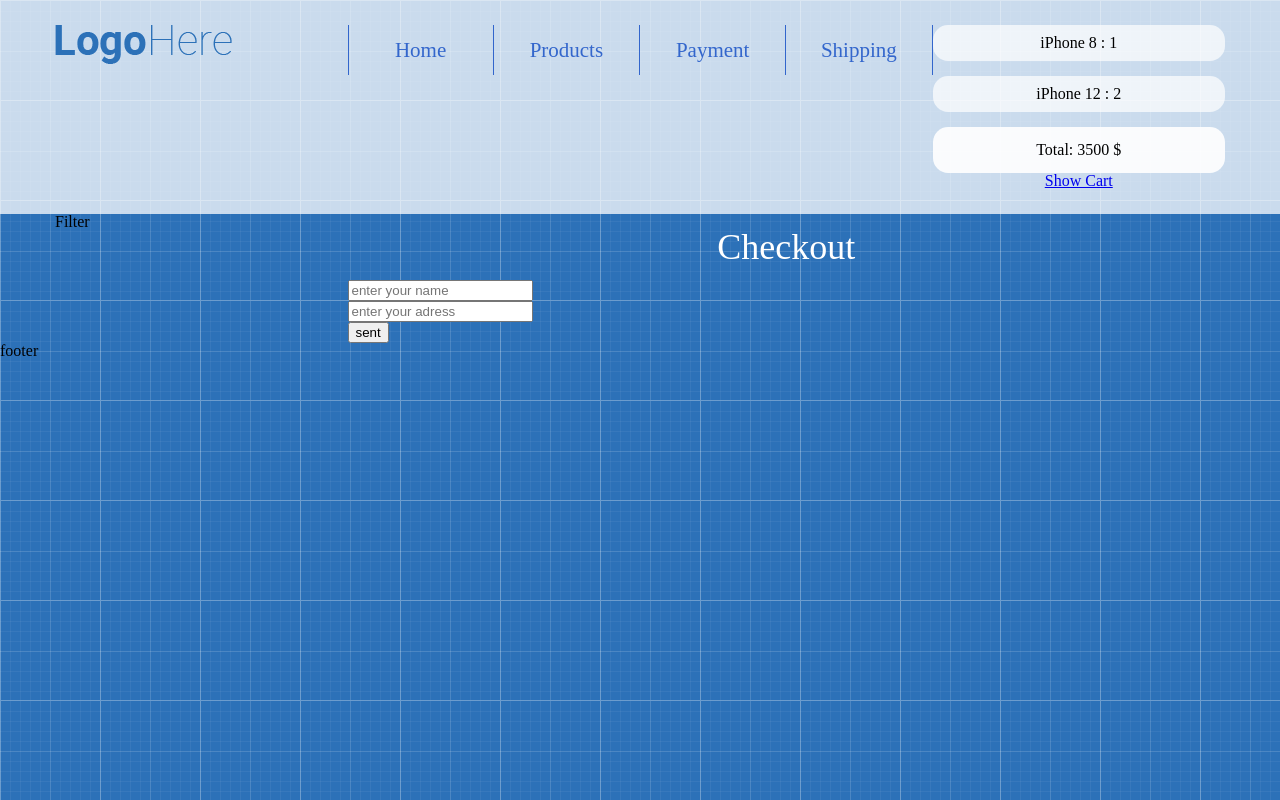
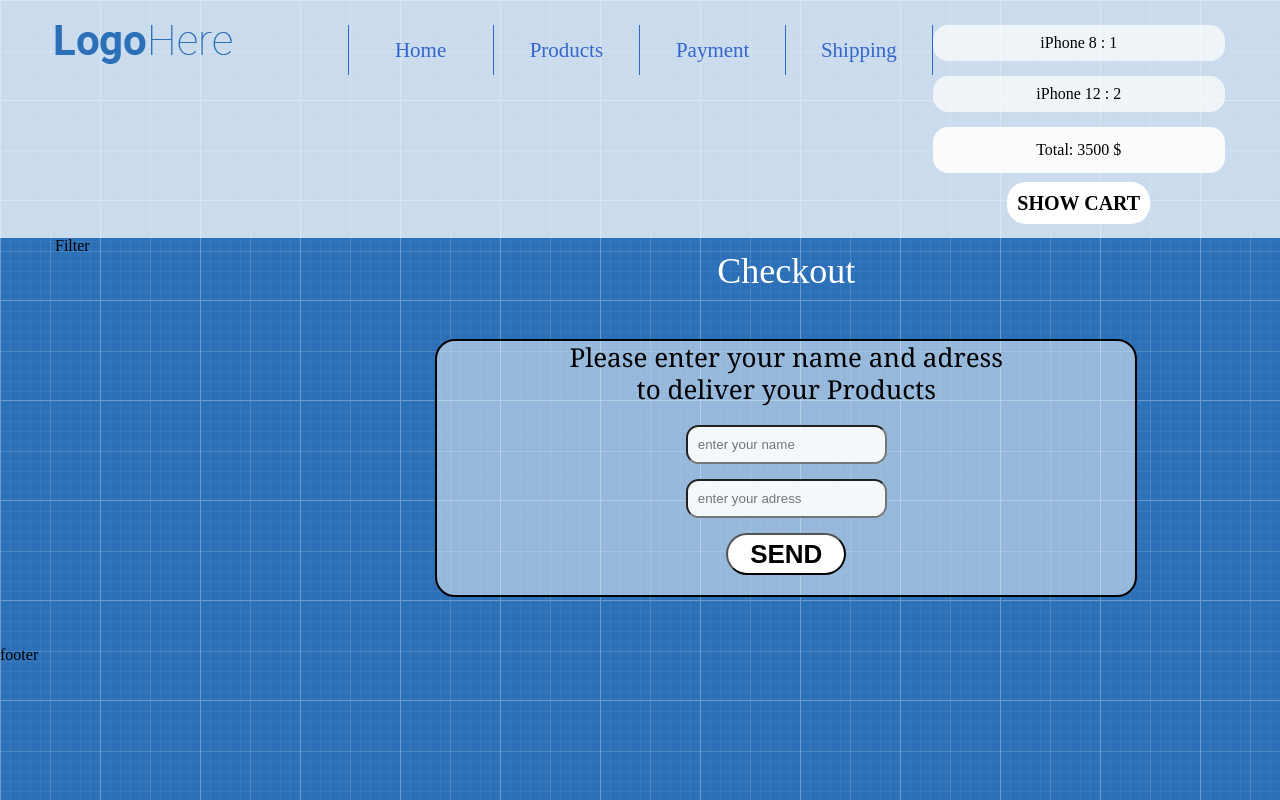
Before and after one commit to MXML11LN/Demo-shop-react, a React (Create React App) app: page /checkout in a window 1280 px wide. Built offline with nearby package versions, Linux system fonts and the light colour scheme.

Commit message:
add minor style changes

```diff
--- a/src/App/Header/Cart/Cart.js
+++ b/src/App/Header/Cart/Cart.js
@@ -18,7 +18,9 @@ const Cart = ({
             <CartTotal
                 productsInCart={productsInCart}
             />
-            <Link to="/cart">Show Cart</Link>
+            <div style={{marginTop:"20px"}}>
+                <Link className="button-cart" to="/cart">Show Cart</Link>
+            </div>
         </div>
     )
 }
--- a/src/App/Header/Cart/cart.css
+++ b/src/App/Header/Cart/cart.css
@@ -3,3 +3,25 @@
 	font-size: 17px;
 	margin:5px 0;
 }
+
+.button-cart{
+    background-color: white;
+	color: black;
+    font-size: 20px;
+    font-weight: 700;
+    border-radius:0.95em;
+    width: 120px;
+    height: 42px;
+    text-align: center;
+    text-transform: uppercase;
+	text-decoration: none;
+	width: 260px;
+	height: 60px;
+	padding:10px;
+}
+
+.button-cart:hover{
+    box-shadow: 3px 3px 7px black;
+    color: white;
+    background-color: #6699cc;
+}
--- a/src/App/Main/CartPage/CartPage.js
+++ b/src/App/Main/CartPage/CartPage.js
@@ -22,7 +22,9 @@ const CartPage = ({
             <CartTotal
                 productsInCart={productsInCart}
             />
-            <Link to="/checkout">Proceed to Checkout</Link>
+            <div style={{margin:"20px auto"}}>
+            <Link className="button-cart"to="/checkout">Proceed to Checkout</Link>
+            </div>
         </>
     )
 }
--- a/src/App/Main/ChekoutPage/CheckoutPage.js
+++ b/src/App/Main/ChekoutPage/CheckoutPage.js
@@ -1,5 +1,6 @@
 import React, {Component} from "react"
 import axios from "axios"
+import "./checkout.css"
 
 class CheckoutPage extends Component{
 
@@ -33,9 +34,11 @@ class CheckoutPage extends Component{
     }
     renderForm = () =>{
         return(
+            <div className="form">
+                <p>Please enter your name and adress<br/> to deliver your Products</p>
                 <form onSubmit={this.sendForm}>
                     <div>
-                    <input
+                        <input  className="input"
                             type="text"
                             placeholder="enter your name"
                             value={this.state.name}
@@ -43,24 +46,25 @@ class CheckoutPage extends Component{
                         />
                     </div>
                     <div>
-                    <input
+                        <input className="input"
                             type="text"
                             placeholder="enter your adress"
                             value={this.state.adress}
                             onChange={this.orderAdress}
                         />
                     </div>
-                <button type="submit">sent</button>
+                    <button className="button" type="submit">send</button>
                 </form>
+            </div>
         )
     }
 
 
     renderMassage = () =>{
         return(
-            <div>
-                Dear {this.state.name}, thanks for your order!
-                <p>Adress: {this.state.adress}</p>
+            <div className="form">
+                <p>Dear {this.state.name}, thanks for your order!</p>
+                <p>We'll send your product to : {this.state.adress}</p>
             </div>
         )
     }
--- /dev/null
+++ b/src/App/Main/ChekoutPage/checkout.css
@@ -0,0 +1,53 @@
+.form{
+    margin: 50px auto;
+    width:80%;
+    height: 20%;
+    min-height: 200px;
+    border: 2px solid black;
+    background-color: rgba(255, 255, 255, 0.5);
+    border: 2px solid #000000;
+    border-radius: 20px;
+    font-size: 20px;
+    line-height: 26px;
+    text-align: center;
+}
+
+.input{
+    margin-bottom:15px;
+    background-color:rgba(255,255,255,0.9);
+    padding:10px;
+    border-radius:0.95em;
+}
+
+.form p{
+    font-family: Georgia, 'Times New Roman', Times, serif;
+    font-size: 26px;
+    line-height: 32px;
+}
+.form form{
+    padding:20px;
+}
+form input{
+    margin-bottom:20px;
+}
+form input:focus{
+    box-shadow: 3px 3px 7px black;
+    outline:none;
+}
+
+.button{
+    background-color: white;
+    font-size: 26px;
+    font-weight: 700;
+    border-radius:0.95em;
+    width: 120px;
+    height: 42px;
+    text-align: center;
+    text-transform: uppercase;
+}
+
+.button:hover{
+    box-shadow: 3px 3px 7px black;
+    color: white;
+    background-color: #6699cc;
+}
--- a/src/Components/Testimonials/Testimonials.js
+++ b/src/Components/Testimonials/Testimonials.js
@@ -89,7 +89,8 @@ export const Testimonials = () => {
                             backgroundColor:"rgba(255,255,255,0.9)",
                             padding:"10px",
                             borderRadius:"0.95em",
-                            display:"inline-block"
+                            display:"inline-block",
+                            outline:"none",
                             }}
                         type="text"
                         placeholder="Your Name"
@@ -104,6 +105,7 @@ export const Testimonials = () => {
                             padding:"10px",
                             borderRadius:"0.95em",
                             marginBottom:"15px",
+                            outline:"none",
                             }}
                         placeholder="Your Comment"
                         cols={50} rows={10}
```
Lines whose indentation alone changed are shown as unchanged.
